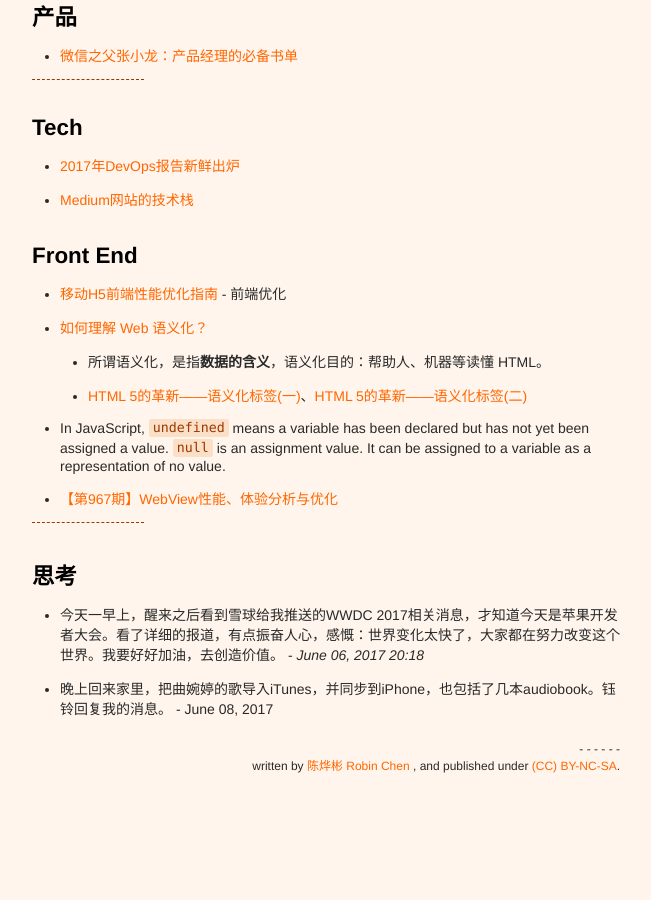
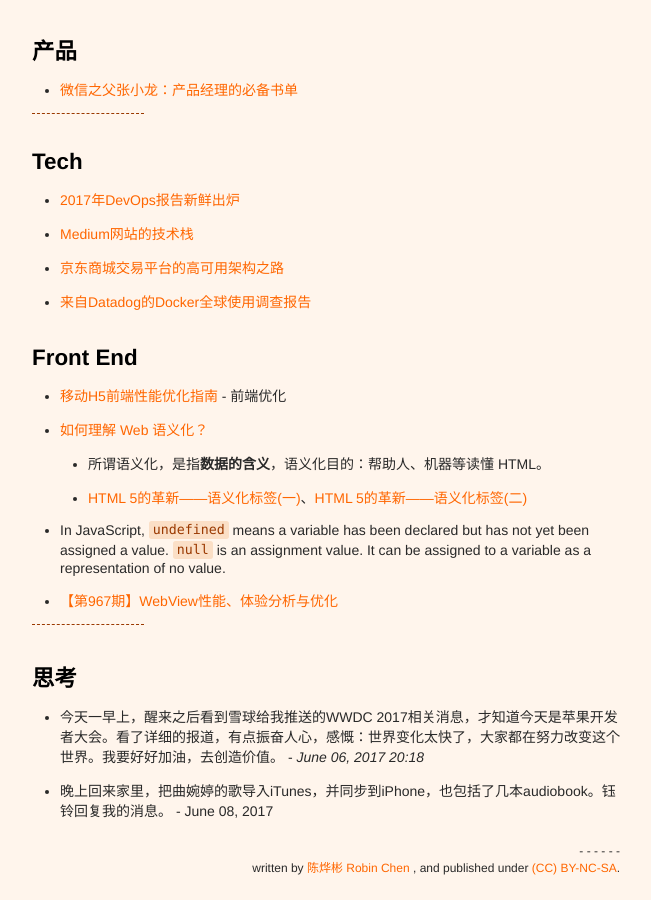
Before and after one commit to xianyuxmu/xianyuxmu.github.io, a Jekyll site: the page built from _posts/2017-06-01-monthly-reading.md, in a window 1280 px wide and 900 px high, scrolled down 1728 px. Shown: the whole window, without its empty margins (314-965 px from the left). Built offline with Jekyll 4.4.1, drawn with Linux system fonts in a browser that asks for light colours; comment, search, counter and statistics services are not loaded; before the commit the page ends 2571 px from its top, so only the background shows below that.

Commit message:
Reading 25 June, 2017

```diff
--- a/_posts/2017-06-01-monthly-reading.md
+++ b/_posts/2017-06-01-monthly-reading.md
@@ -35,6 +35,7 @@ tags:
 - [Google releases new TensorFlow Object Detection API](https://techcrunch.com/2017/06/16/object-detection-api/?ncid=tcdaily&utm_medium=TCnewsletter) - 未来的AI将是开放的，基础能力将开放给所有人，更高端的功能会收费。
 - [In Detroit, Jack Ma called counterfeit goods the “cancer” of Alibaba](https://qz.com/1010934/in-detroit-jack-ma-called-counterfeit-goods-the-cancer-of-alibaba/)
 - [Jack Ma: World leaders must make 'hard choices' or the next 30 years will be painful](http://www.cnbc.com/2017/06/21/alibabas-jack-ma-says-people-will-work-four-hours-a-day-in-30-years.html)
+- [谈谈苹果的AI战略](http://www.infoq.com/cn/news/2017/06/Talk-Apple-AI-strategy)
 
 
 ## Money
@@ -73,6 +74,8 @@ tags:
 
 - [2017年DevOps报告新鲜出炉](https://mp.weixin.qq.com/s?__biz=MzI4MjE3MTcwNA==&mid=2664335760&idx=1&sn=4dce96c383233a519240a3f5fbe4e475)
 - [Medium网站的技术栈](http://www.infoq.com/cn/news/2017/06/medium-technology-stack)
+- [京东商城交易平台的高可用架构之路](https://mp.weixin.qq.com/s?__biz=MzA5Nzc4OTA1Mw==&mid=2659599350&idx=1&sn=bf189b08fbc5e9b6ab7031893113a13a)
+- [来自Datadog的Docker全球使用调查报告](http://www.infoq.com/cn/news/2017/06/Docker-global-survey-Datadog)
 
 
 ## Front End
```
